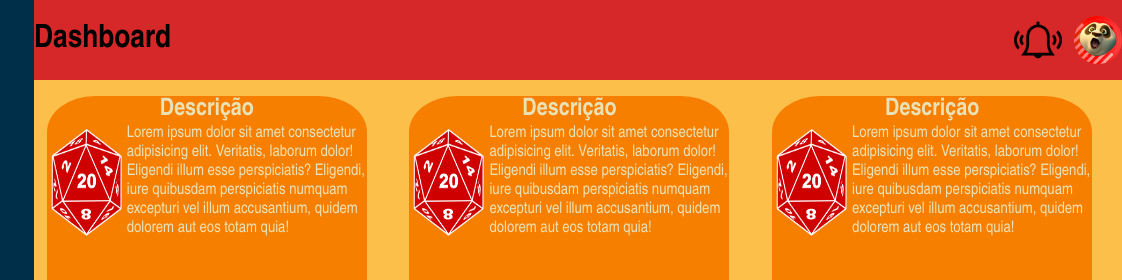
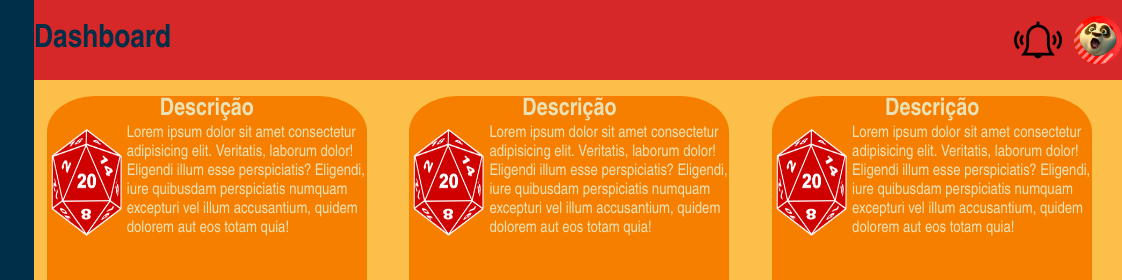
Before and after one commit to MateusCohuzer/DW, a plain HTML site: page index.html in a window 1280 px wide. Shown: the top 280 px of the page, 158-1280 px from the left. Drawn offline with Linux system fonts and the light colour scheme; a web font is replaced by a local one.

Commit message:
Update style.css

```diff
--- a/res/style.css
+++ b/res/style.css
@@ -139,3 +139,7 @@
     width: 80%;
     padding-left: 30px;
 }
+
+.pseudo_nav h1{
+    color: var(--cor1);
+}
```
